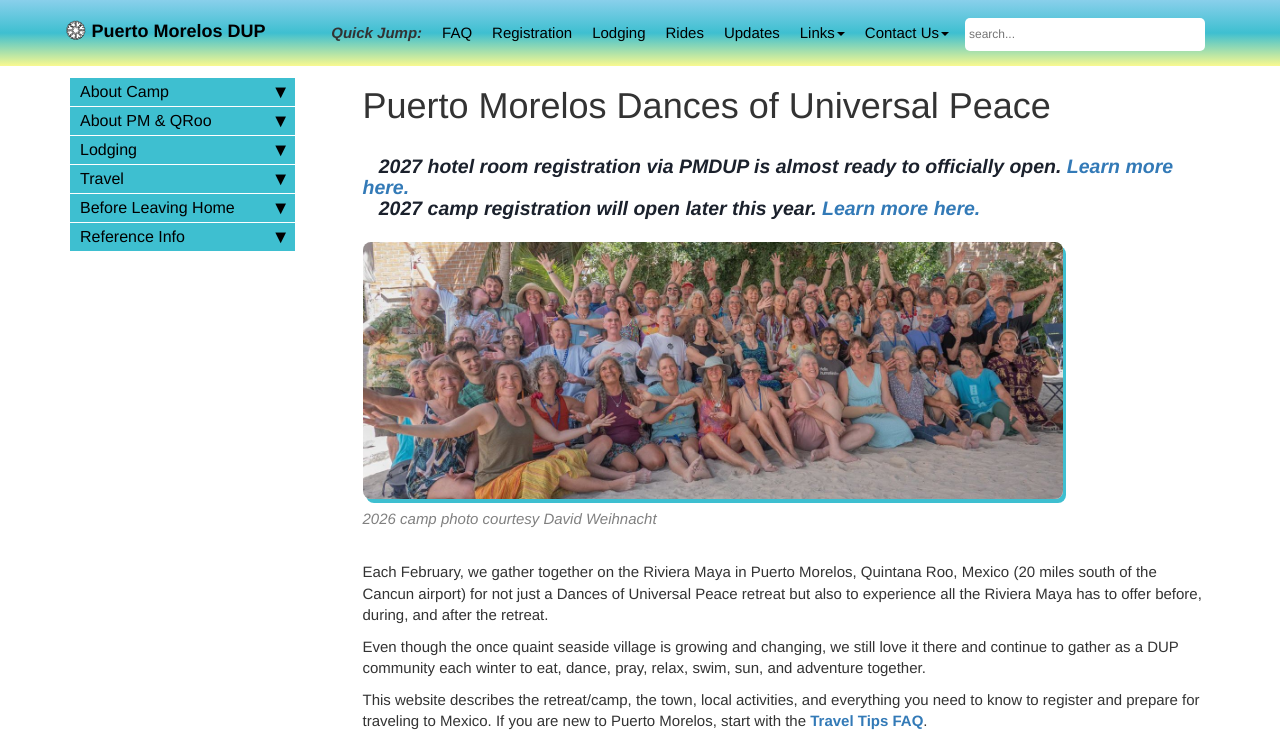
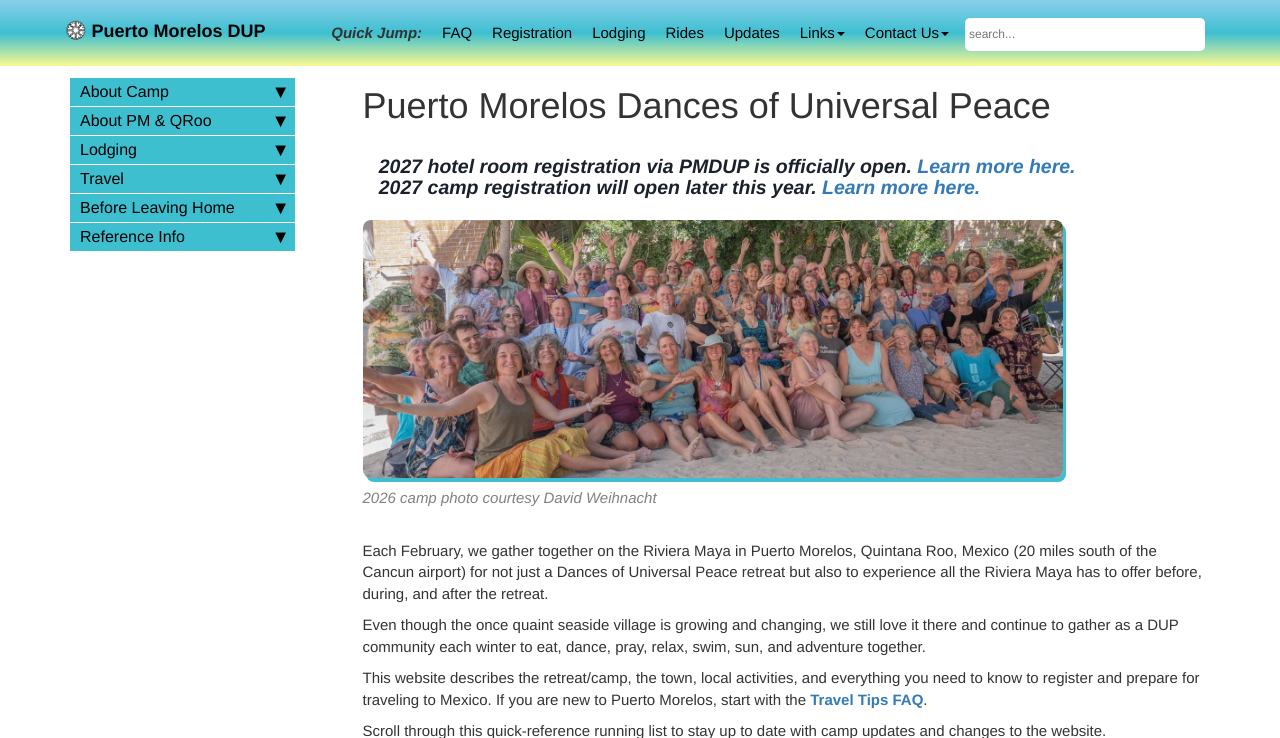
Before and after one commit to davewalker60/pmdup, a Jekyll site: the page built from index.md, in a window 1280 px wide and 900 px high, cut to the strip 0-738 px from the top of the window. Built offline with Jekyll 4.4.1, drawn with Linux system fonts in a browser that asks for light colours; comment, search, counter and statistics services are not loaded.

Commit message:
lodging officially open!

```diff
--- a/index.md
+++ b/index.md
@@ -5,7 +5,7 @@ permalink: index.html
 toc: false
 ---
 
-### ***&nbsp;&nbsp;&nbsp;2027 hotel room registration via PMDUP is almost ready to officially open. [Learn more here.](pages/booking-rooms.md)<br>&nbsp;&nbsp;&nbsp;2027 camp registration will open later this year. [Learn more here.](pages/register.md)***
+### ***&nbsp;&nbsp;&nbsp;2027 hotel room registration via PMDUP is officially open. [Learn more here.](pages/booking-rooms.md)<br>&nbsp;&nbsp;&nbsp;2027 camp registration will open later this year. [Learn more here.](pages/register.md)***
 
 {% include image.html file="PM26.jpg" caption="2026 camp photo courtesy David Weihnacht" %}
 
@@ -15,6 +15,7 @@ Even though the once quaint seaside village is growing and changing, we still lo
 
 This website describes the retreat/camp, the town, local activities, and everything you need to know to register and prepare for traveling to Mexico. If you are new to Puerto Morelos, start with the [**Travel Tips FAQ**](pages/travel-tips-faq.md).
 
+Scroll through this quick-reference running list to stay up to date with camp updates and changes to the website.
 <div style="border: 1px solid #333; width: 100%; height: 300px; overflow: hidden;">
     <iframe src="https://docs.google.com/spreadsheets/d/e/2PACX-1vTDckeEMkl5WNncTCorD4BsafpMtjgR-G4p_tTiiqvTOntXRtWurbfdsydHeOsFXK3QUT-7XaQCGttY/pubhtml?gid=1419085152&amp;single=true&amp;widget=true&amp;headers=false" style="width: 100%; height: 100%; border: none;"></iframe>
 </div>
```
Also changed, not shown: pages/booking-rooms.md (+1 -1 lines), pages/content/acquiring-pesos-content.md (+1 -1 lines), pages/notyet.md (+1 -1 lines), pages/register.md (+1 -1 lines), pages/staff.md (+1 -1 lines).
